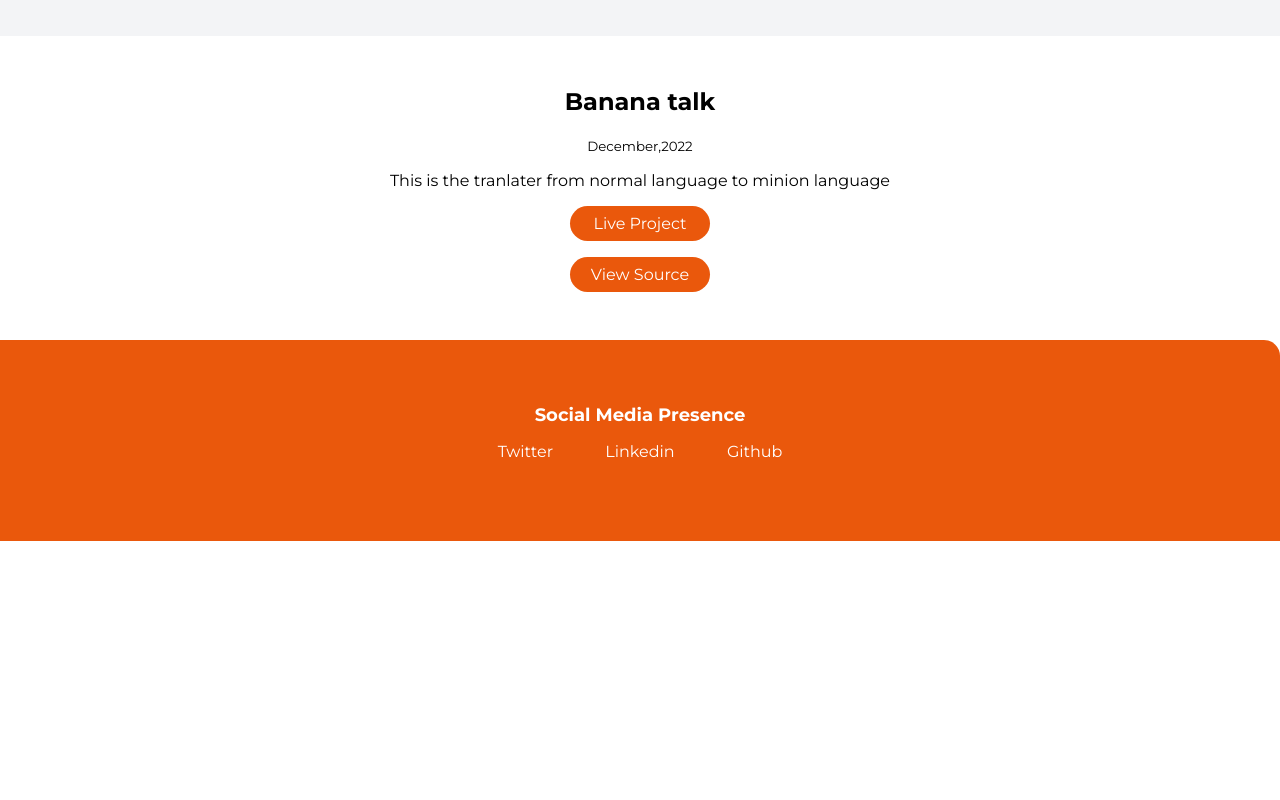
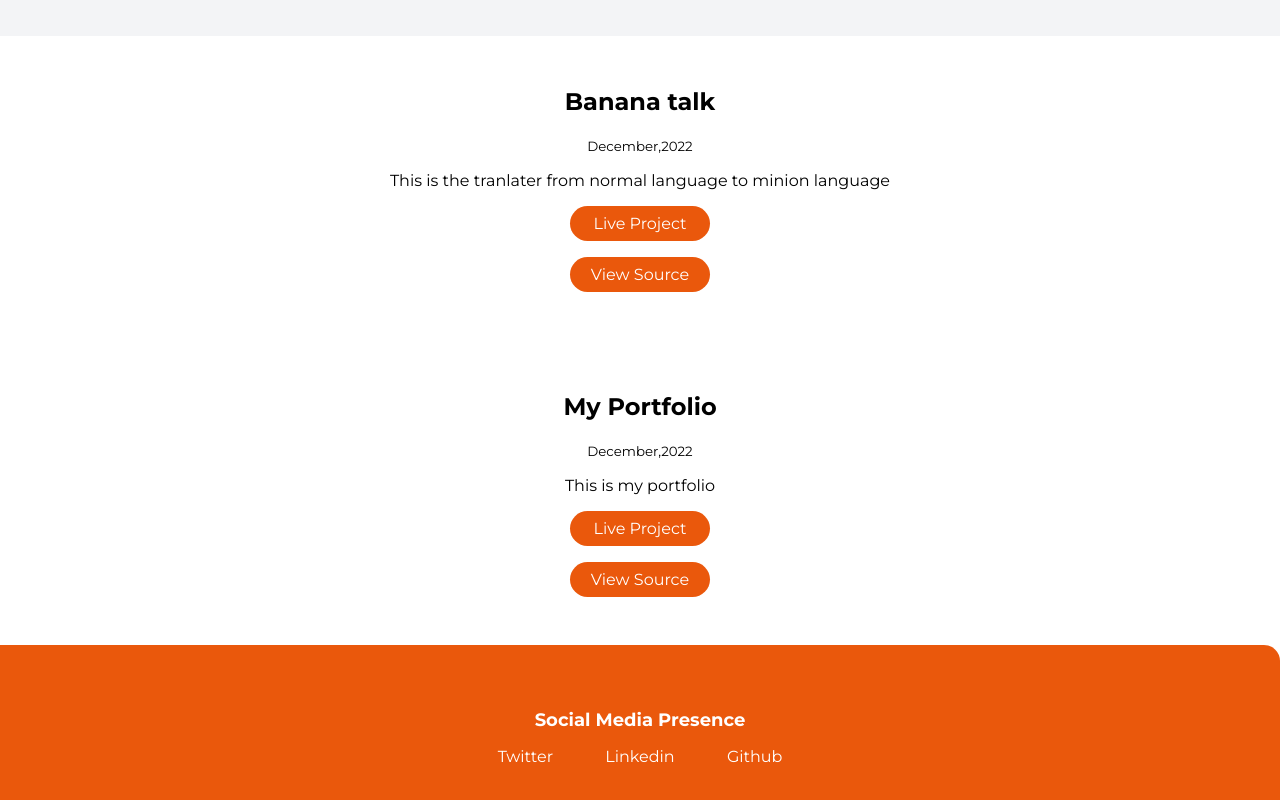
Before and after one commit to vatsalshukla10/VatsalShukla-portfolio-2, a plain HTML site: page project.html in a window 1280 px wide. Shown: the part 975-1775 px from the top of the page. Before the commit the page ends 1516 px from the top, so only its background shows below. Drawn offline with Linux system fonts and the light colour scheme.

Commit message:
added some new sections

```diff
--- a/project.html
+++ b/project.html
@@ -34,8 +34,8 @@
             <p>A CLI app built with nodeJS. You can send this to your friends and find out who is really good in GK</p>
             <ul class="list-non-bullet nav-pills">
                 <li class="list-item-inline">
-            <a class="link link-primary"href="">Live Project</a>
-            <a class="link link-primary"href="">View Source</a>
+            <a class="link link-primary"href="https://replit.com/@vatsalshukla/QuizGame?embed=1&output=1">Live Project</a>
+            <a class="link link-primary"href="https://github.com/vatsalshukla10/QuizGame">View Source</a>
             </li>
              </ul>
         </div>
@@ -45,8 +45,8 @@
             <h1>Quiz Game 2</h1>
             <small>December,2022</small>
             <p>Do you know marvel cinematic universe? Let's play a quiz and see.</p>
-            <a class="link link-primary"href="https://replit.com/@vatsalshukla/QuizGame?embed=1&output=1">Live Project</a>
-            <a class="link link-primary"href="">View Source</a>
+            <a class="link link-primary"href="https://replit.com/@vatsalshukla/quiz-gam-2?embed=1&output=1">Live Project</a>
+            <a class="link link-primary"href="https://github.com/vatsalshukla10/quiz-gam-2">View Source</a>
         </div>
     </section>
     <section class="section">
@@ -54,8 +54,17 @@
             <h1>Banana talk</h1>
             <small>December,2022</small>
             <p>This is the tranlater from normal language to minion language</p>
-            <a class="link link-primary"href="https://replit.com/@vatsalshukla/QuizGame?embed=1&output=1">Live Project</a>
-            <a class="link link-primary"href="">View Source</a>
+            <a class="link link-primary"href="talkbananass.netlify.app">Live Project</a>
+            <a class="link link-primary"href="https://github.com/vatsalshukla10/Banana-speak">View Source</a>
+        </div>
+    </section>
+    <section class="section">
+        <div class="container container-center">
+            <h1>My Portfolio</h1>
+            <small>December,2022</small>
+            <p>This is my portfolio</p>
+            <a class="link link-primary"href="https://vatsalportfolio.netlify.app/">Live Project</a>
+            <a class="link link-primary"href="https://github.com/vatsalshukla10/VatsalShukla-portfolio-2">View Source</a>
         </div>
     </section>
     <footer class="footer">
```
